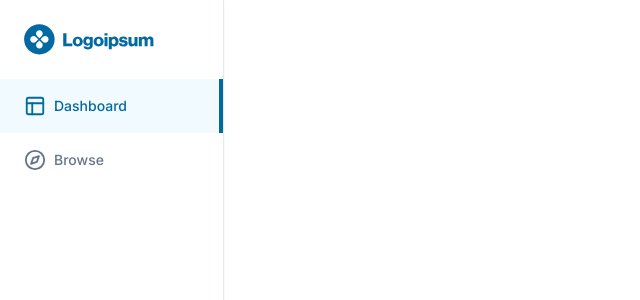
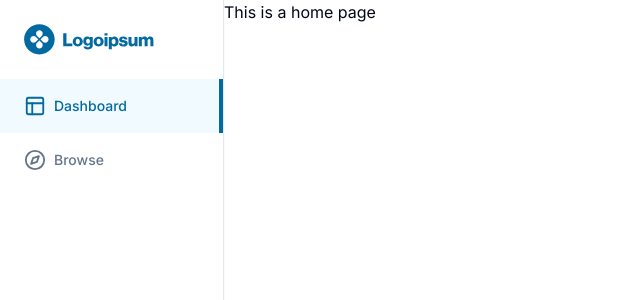
Before and after one commit to carlosrobertodevops/lms-platform-v3-fullstack-codewithantonio, a Next.js app: page / in a window 1280 px wide. Shown: the top 300 px of the page, without its empty margins (0-640 px from the left). Built offline with nearby package versions, Linux system fonts and the light colour scheme.

Commit message:
Убрал компонет `Clerk` с домашней страницы

```diff
--- a/app/(dashboard)/(routes)/page.tsx
+++ b/app/(dashboard)/(routes)/page.tsx
@@ -1,9 +1,5 @@
 import { UserButton } from '@clerk/nextjs';
 
 export default function HomePage() {
-  return (
-    <div>
-      <UserButton afterSignOutUrl='/' />
-    </div>
-  );
+  return <div>This is a home page</div>;
 }
```
